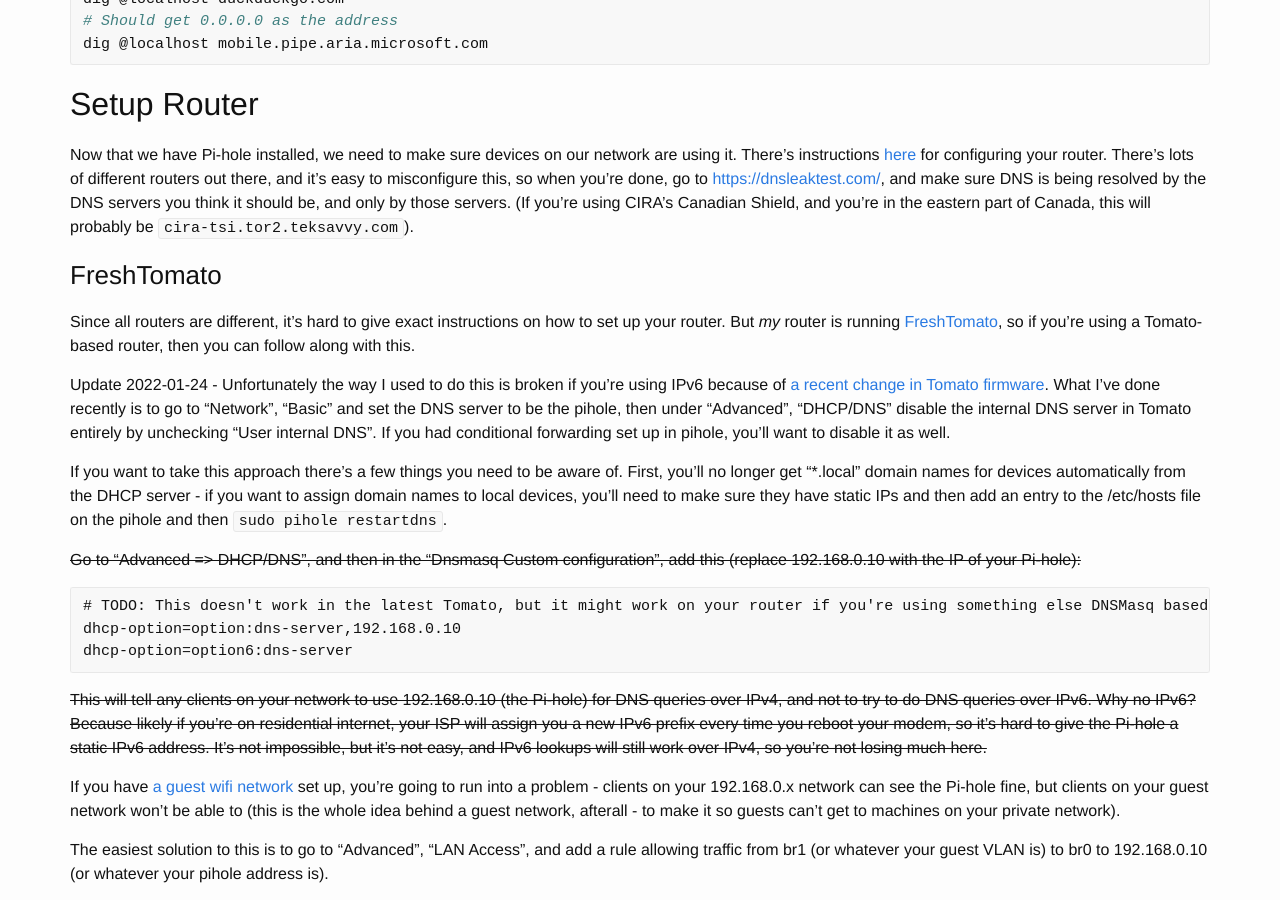
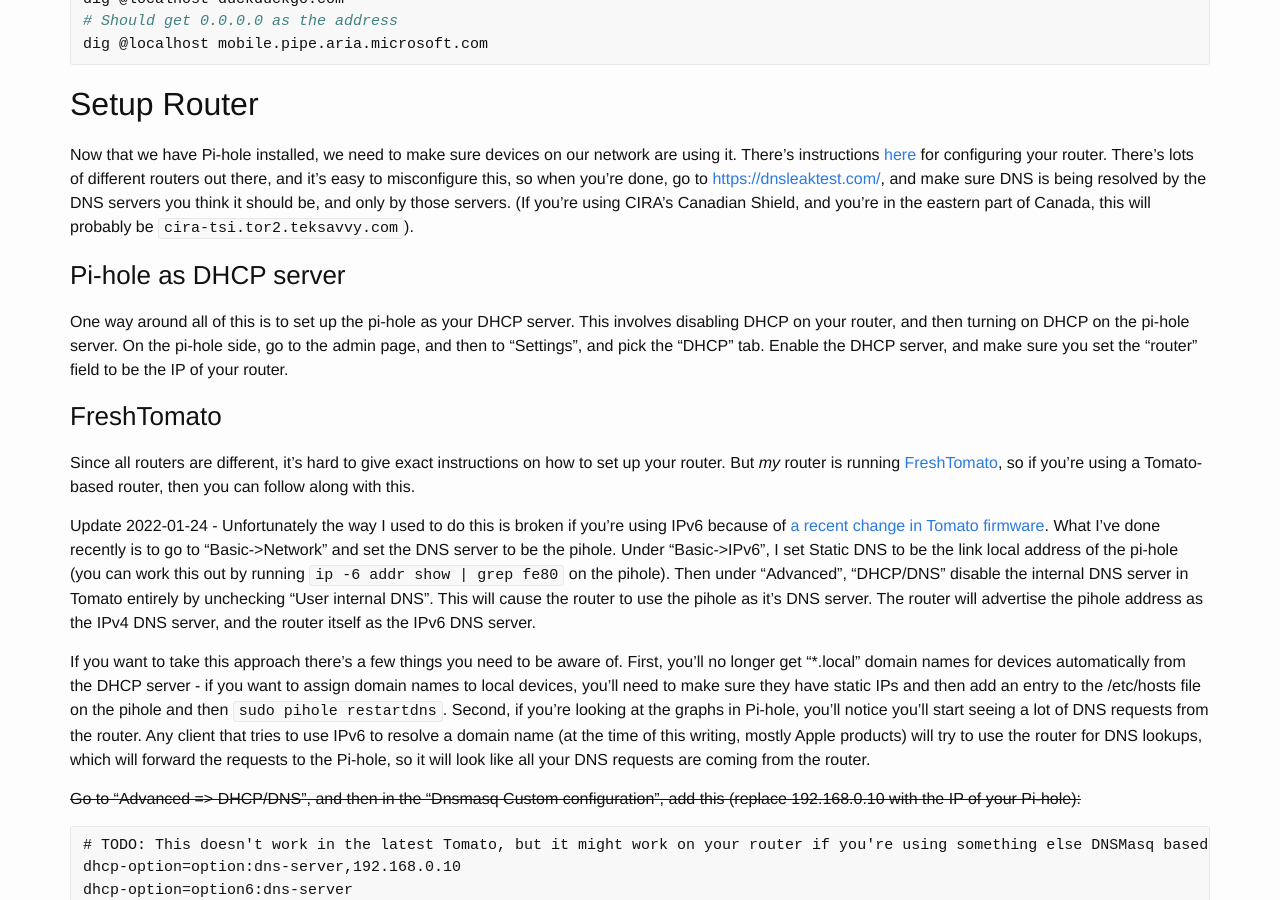
Before and after one commit to jwalton/thedreaming.org, a Jekyll site: the page built from _posts/2020-11-07-pihole.md, in a window 1280 px wide and 900 px high, scrolled down 4794 px. Built offline with Jekyll 4.4.1, drawn with Linux system fonts in a browser that asks for light colours; comment, search, counter and statistics services are not loaded.

Commit message:
Minor pihole updates.

````diff
--- a/_posts/2020-11-07-pihole.md
+++ b/_posts/2020-11-07-pihole.md
@@ -186,17 +186,21 @@
 
 Now that we have Pi-hole installed, we need to make sure devices on our network are using it.  There's instructions [here](https://discourse.pi-hole.net/t/how-do-i-configure-my-devices-to-use-pi-hole-as-their-dns-server/245) for configuring your router.  There's lots of different routers out there, and it's easy to misconfigure this, so when you're done, go to [https://dnsleaktest.com/](https://dnsleaktest.com/), and make sure DNS is being resolved by the DNS servers you think it should be, and only by those servers.  (If you're using CIRA's Canadian Shield, and you're in the eastern part of Canada, this will probably be `cira-tsi.tor2.teksavvy.com`).
 
+### Pi-hole as DHCP server
+
+One way around all of this is to set up the pi-hole as your DHCP server.  This involves disabling DHCP on your router, and then turning on DHCP on the pi-hole server.  On the pi-hole side, go to the admin page, and then to "Settings", and pick the "DHCP" tab.  Enable the DHCP server, and make sure you set the "router" field to be the IP of your router.
+
 ### FreshTomato
 
 Since all routers are different, it's hard to give exact instructions on how to set up your router.  But *my* router is running [FreshTomato](http://freshtomato.org/), so if you're using a Tomato-based router, then you can follow along with this.
 
-Update 2022-01-24 - Unfortunately the way I used to do this is broken if you're using IPv6 because of [a recent change in Tomato firmware](https://bitbucket.org/pedro311/freshtomato-arm/issues/191/fresh-tomato-unconditionally-adds-dhcp).  What I've done recently is to go to "Network", "Basic" and set the DNS server to be the pihole, then under "Advanced", "DHCP/DNS" disable the internal DNS server in Tomato entirely by unchecking "User internal DNS".  If you had conditional forwarding set up in pihole, you'll want to disable it as well.
+Update 2022-01-24 - Unfortunately the way I used to do this is broken if you're using IPv6 because of [a recent change in Tomato firmware](https://bitbucket.org/pedro311/freshtomato-arm/issues/191/fresh-tomato-unconditionally-adds-dhcp).  What I've done recently is to go to "Basic-&gt;Network" and set the DNS server to be the pihole.  Under "Basic-&gt;IPv6", I set  Static DNS to be the link local address of the pi-hole (you can work this out by running `ip -6 addr show | grep fe80` on the pihole).  Then under "Advanced", "DHCP/DNS" disable the internal DNS server in Tomato entirely by unchecking "User internal DNS".  This will cause the router to use the pihole as it's DNS server.  The router will advertise the pihole address as the IPv4 DNS server, and the router itself as the IPv6 DNS server.
 
-If you want to take this approach there's a few things you need to be aware of.  First, you'll no longer get "*.local" domain names for devices automatically from the DHCP server - if you want to assign domain names to local devices, you'll need to make sure they have static IPs and then add an entry to the /etc/hosts file on the pihole and then `sudo pihole restartdns`.
+If you want to take this approach there's a few things you need to be aware of.  First, you'll no longer get "*.local" domain names for devices automatically from the DHCP server - if you want to assign domain names to local devices, you'll need to make sure they have static IPs and then add an entry to the /etc/hosts file on the pihole and then `sudo pihole restartdns`.  Second, if you're looking at the graphs in Pi-hole, you'll notice you'll start seeing a lot of DNS requests from the router.  Any client that tries to use IPv6 to resolve a domain name (at the time of this writing, mostly Apple products) will try to use the router for DNS lookups, which will forward the requests to the Pi-hole, so it will look like all your DNS requests are coming from the router.
 
 ~~Go to "Advanced =&gt; DHCP/DNS", and then in the "Dnsmasq Custom configuration", add this (replace 192.168.0.10 with the IP of your Pi-hole):~~
 
-```
+```txt
 # TODO: This doesn't work in the latest Tomato, but it might work on your router if you're using something else DNSMasq based
 dhcp-option=option:dns-server,192.168.0.10
 dhcp-option=option6:dns-server
````
